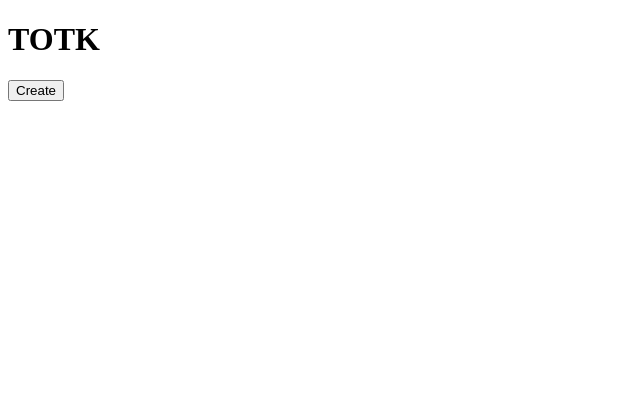
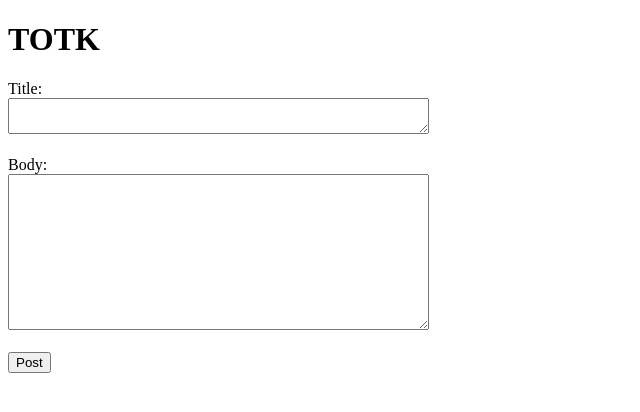
Before and after one commit to HtchHiker42/HtchHiker42.github.io, a plain HTML site: page index.html in a window 1280 px wide. Shown: the whole page, without its empty margins (0-640 px from the left). Drawn offline with Linux system fonts and the light colour scheme.

Commit message:
Update index.html

```diff
--- a/index.html
+++ b/index.html
@@ -6,11 +6,22 @@
   </head>
   <body>
     <h1>TOTK</h1>
-    <button onclick="createBox()">Create</button>
+    <label for="title">Title:</label>
+    <br>
+    <textarea id="title" rows="2" cols="50"></textarea>
+    <br><br>
+    <label for="body">Body:</label>
+    <br>
+    <textarea id="body" rows="10" cols="50"></textarea>
+    <br><br>
+    <button onclick="postContent()">Post</button>
     <script>
-      function createBox() {
-        var box = document.createElement("textarea");
-        document.body.appendChild(box);
+      function postContent() {
+        var title = document.getElementById("title").value;
+        var body = document.getElementById("body").value;
+        var post = document.createElement("div");
+        post.innerHTML = "<h2>" + title + "</h2><p>" + body + "</p>";
+        document.body.appendChild(post);
       }
     </script>
   </body>
```
